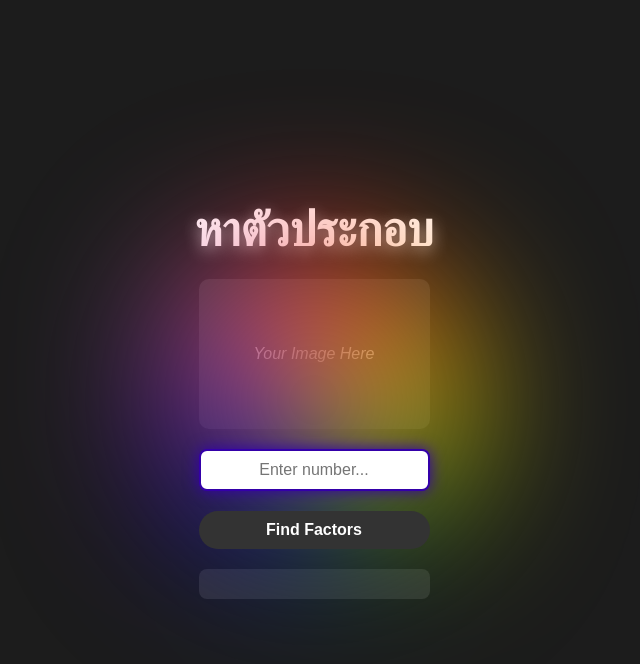
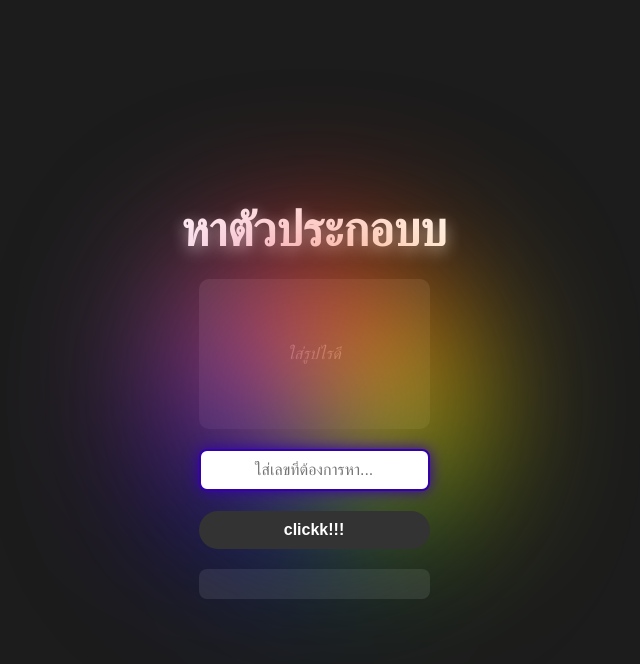
Before and after one commit to kaohiv/kaohiv.github.io, a plain HTML site: page index.html in a window 1280 px wide. Shown: the whole page, without its empty margins (326-966 px from the left). Drawn offline with Linux system fonts and the light colour scheme.

Commit message:
Update index.html

```diff
--- a/index.html
+++ b/index.html
@@ -9,20 +9,20 @@
 <body>
   <div class="moving-circle"></div>
   <header>
-    <h1>หาตัวประกอบ</h1>
+    <h1>หาตัวประกอบบ</h1>
   </header>
 
   <main>
     <section class="image-container">
-      <div class="image-placeholder">Your Image Here</div>
+      <div class="image-placeholder">ใส่รูปไรดี</div>
     </section>
 
     <section class="input-container">
-      <input type="text" id="number-input" placeholder="Enter number...">
+      <input type="text" id="number-input" placeholder="ใส่เลขที่ต้องการหา...">
     </section>
 
     <section class="button-container">
-      <button id="find-button">Find Factors</button>
+      <button id="find-button">clickk!!!</button>
     </section>
 
     <section class="result-container">
```
